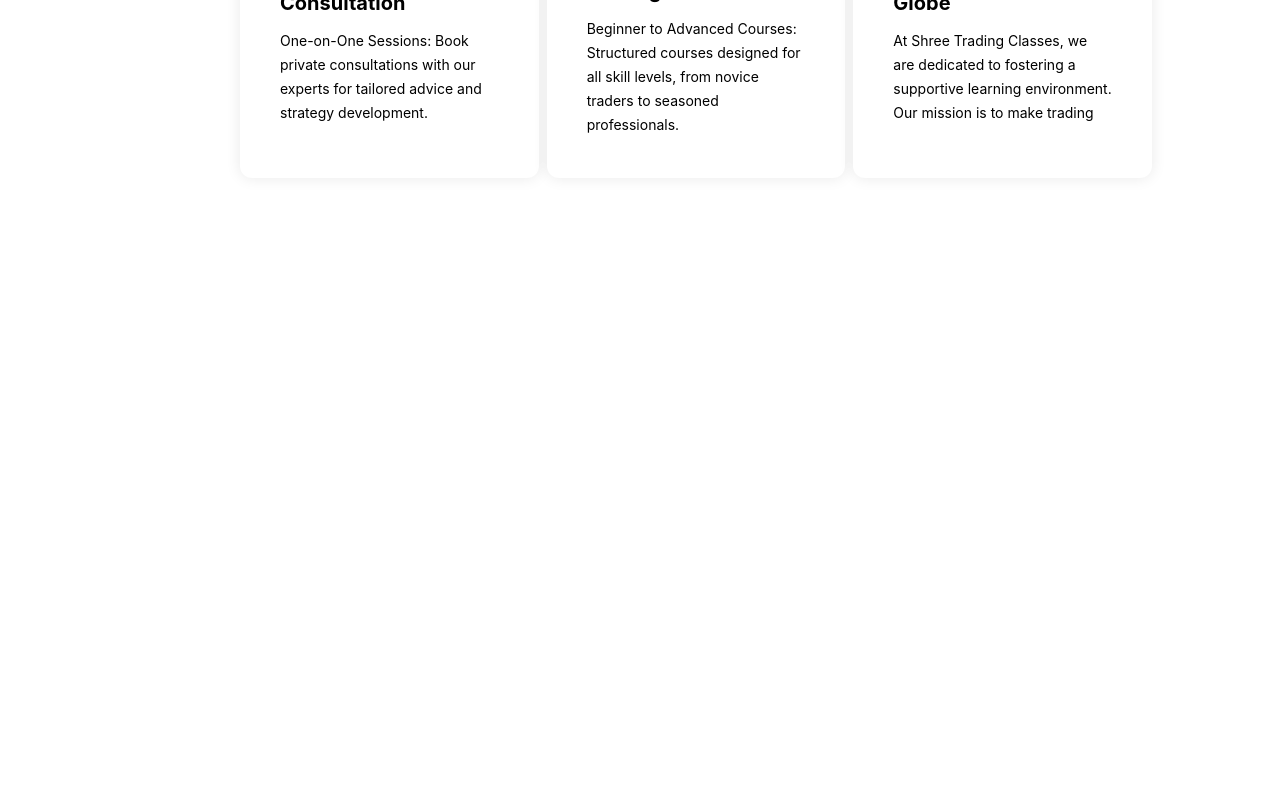
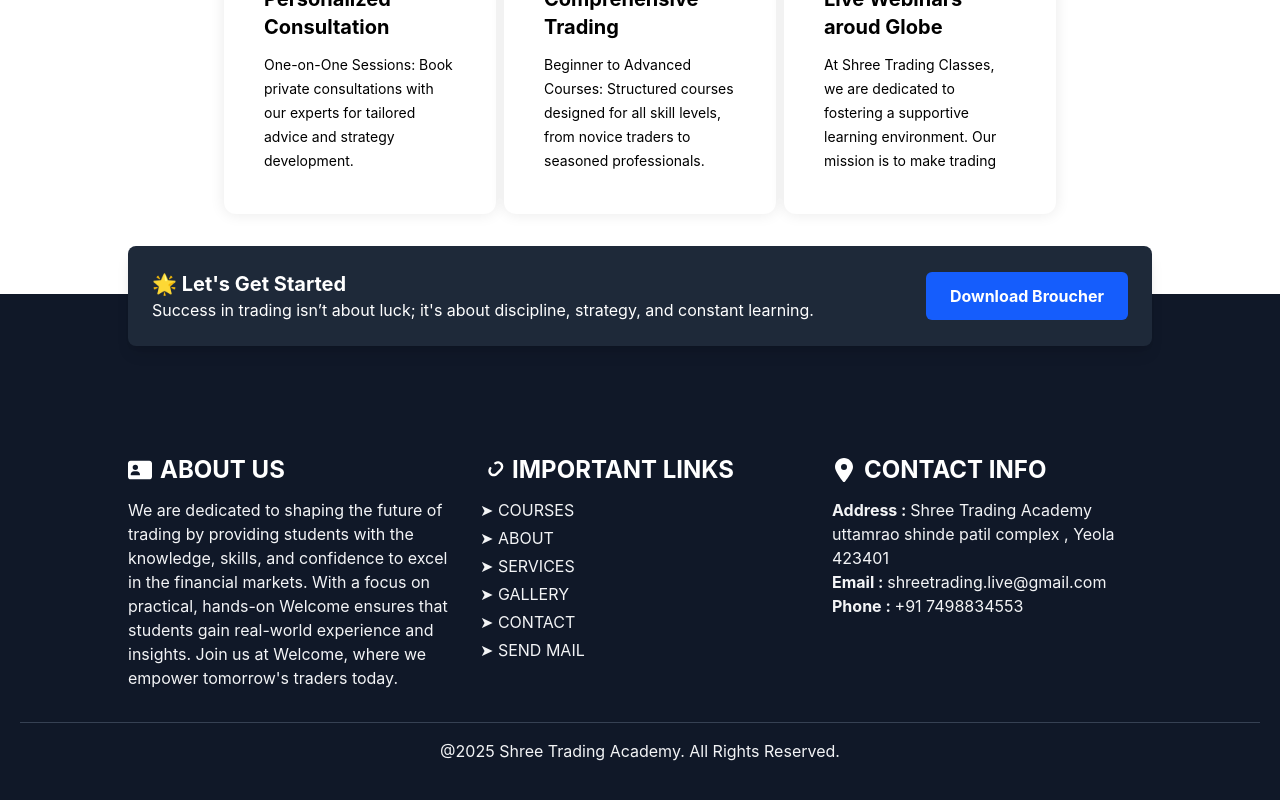
Before and after one commit to levi-hayato/shreetradingacademy, a React (Vite) app: page /services in a window 1280 px wide. Shown: the part 626-1426 px from the top of the page. Before the commit the page ends 824 px from the top, so only its background shows below. Built offline with nearby package versions, Linux system fonts and the light colour scheme.

Commit message:
Footer and GoToTop

```diff
--- a/src/App.jsx
+++ b/src/App.jsx
@@ -7,6 +7,8 @@
 import Gallery from "./pages/Gallery"
 import Courses from "./pages/Courses"
 import Contact from "./pages/Contact"
+import Footer from "./components/Footer"
+import GoToTop from "./components/GoToTop"
 
 function App() {
 
@@ -22,6 +24,8 @@
         <Route path="/gallery" element={<Gallery/>}/>
         <Route path="*" element={<Error/>}/>
       </Routes>
+      <GoToTop/>
+      <Footer/>
   </BrowserRouter>
   )
 }
--- /dev/null
+++ b/src/components/Footer.jsx
@@ -0,0 +1,93 @@
+import React from "react";
+import { NavLink } from "react-router-dom";
+
+const Resume = 'https://drive.google.com/file/d/1b5kWM4xNih8-3JDu_efI8d5qTwSUDMn9/view?usp=sharing';
+
+const Footer = () => {
+  const downloadCV = (url) => {
+    const fileName = url.split('/').pop();
+    const aTag = document.createElement('a');
+    aTag.href = url;
+    aTag.setAttribute('download', fileName);
+    document.body.appendChild(aTag);
+    aTag.click();
+    aTag.remove();
+  };
+
+  return (
+    <div className="bg-gray-900 text-white py-10 px-5 flex flex-col items-center">
+      {/* Call-to-Action Section */}
+      <div className="flex flex-col md:flex-row items-center justify-between gap-5 w-full max-w-screen-lg p-6 bg-gray-800 shadow-lg rounded-lg transform -translate-y-22">
+        <div>
+        <h3 className="text-xl font-bold">🌟 Let's Get Started</h3>
+        <p>Success in trading isn’t about luck; it's about discipline, strategy, and constant learning.</p>
+        </div>
+        <button
+          onClick={() => downloadCV(Resume)}
+          className="bg-blue-600 text-white font-bold px-6 py-3 rounded-md hover:bg-blue-500 transition duration-100"
+        >
+          Download Broucher
+        </button>
+      </div>
+
+      {/* Footer Content */}
+      <div className="grid grid-cols-1 md:grid-cols-3 gap-8 w-full max-w-screen-lg mt-5">
+        {/* About Me Section */}
+        <div>
+          <div className="flex items-center mb-3">
+            <svg xmlns="http://www.w3.org/2000/svg" viewBox="0 0 576 512" className="w-6 h-6 mr-2">
+              <path fill="white" d="M64 32C28.7 32 0 60.7 0 96L0 416c0 35.3 28.7 64 64 64l448 0c35.3 0 64-28.7 64-64l0-320c0-35.3-28.7-64-64-64L64 32zm80 256l64 0c44.2 0 80 35.8 80 80 0 8.8-7.2 16-16 16L80 384c-8.8 0-16-7.2-16-16 0-44.2 35.8-80 80-80zm-32-96a64 64 0 1 1 128 0 64 64 0 1 1 -128 0z"/>
+            </svg>
+            <h3 className="text-2xl font-bold uppercase">About Us</h3>
+          </div>
+          <p className="text-gray-100">
+          We are dedicated to shaping the future of trading by providing students with the knowledge, skills, and confidence to excel in the financial markets. With a focus on practical, hands-on Welcome ensures that students gain real-world experience and insights. Join us at Welcome, where we empower tomorrow's traders today.
+            </p>
+        </div>
+
+        {/* Important Links Section */}
+        <div>
+          <div className="flex items-center mb-3">
+            <svg xmlns="http://www.w3.org/2000/svg" viewBox="0 0 640 512" className="w-6 h-6 mr-2">
+              <path fill="white" d="M579.8 267.7c56.5-56.5 56.5-148 0-204.5c-50-50-128.8-56.5-186.3-15.4l-1.6 1.1c-14.4 10.3-17.7 30.3-7.4 44.6s30.3 17.7 44.6 7.4l1.6-1.1c32.1-22.9 76-19.3 103.8 8.6c31.5 31.5 31.5 82.5 0 114L422.3 334.8c-31.5 31.5-82.5 31.5-114 0c-27.9-27.9-31.5-71.8-8.6-103.8l1.1-1.6c10.3-14.4 6.9-34.4-7.4-44.6s-34.4-6.9-44.6 7.4l-1.1 1.6C206.5 251.2 213 330 263 380c56.5 56.5 148 56.5 204.5 0L579.8 267.7z"/>
+            </svg>
+            <h3 className="text-2xl font-bold uppercase">Important Links</h3>
+          </div>
+          <div className="flex flex-col space-y-1 uppercase">
+            {['Courses','About', 'Services', 'Gallery', 'Contact', 'Send Mail'].map((link, index) => (
+              <NavLink
+                key={index}
+                to={link === 'Send Mail' ? 'mailto:shreetrading.live@gmail.com' : `/${link.toLowerCase()}`}
+                className="text-gray-100 hover:text-blue-400 transition duration-100"
+              >
+                ➤ {link}
+              </NavLink>
+            ))}
+          </div>
+        </div>
+
+        {/* Contact Info Section */}
+        <div>
+          <div className="flex items-center mb-3">
+            <svg xmlns="http://www.w3.org/2000/svg" viewBox="0 0 384 512" className="w-6 h-6 mr-2">
+              <path fill="white" d="M215.7 499.2C267 435 384 279.4 384 192C384 86 298 0 192 0S0 86 0 192c0 87.4 117 243 168.3 307.2c12.3 15.3 35.1 15.3 47.4 0zM192 128a64 64 0 1 1 0 128 64 64 0 1 1 0-128z"/>
+            </svg>
+            <h3 className="text-2xl font-bold uppercase">Contact Info</h3>
+          </div>
+          <p className="text-gray-100"><strong>Address : </strong> Shree Trading Academy uttamrao shinde patil complex , Yeola 423401
+          </p>
+          <p className="text-gray-100"><strong>Email : </strong>shreetrading.live@gmail.com</p>
+          <p className="text-gray-100"><strong>Phone : </strong> +91 7498834553</p>
+        </div>
+      </div>
+
+      {/* Copyright Section */}
+      <div className="w-full mt-8 text-center">
+        <hr className="border-gray-700 mb-4" />
+        <p className="text-gray-100">@{new Date().getFullYear()} Shree Trading Academy. All Rights Reserved.</p>
+      </div>
+    </div>
+  );
+};
+
+export default Footer;
--- /dev/null
+++ b/src/components/GoToTop.jsx
@@ -0,0 +1,41 @@
+import React, { useEffect, useState } from 'react';
+import { FaArrowUp } from 'react-icons/fa';
+
+const GoToTop = () => {
+  const [isVisible, setIsVisible] = useState(false);
+
+  const goToBtn = () => {
+    window.scrollTo({ top: 0, left: 0, behavior: 'smooth' });
+  };
+
+  const listenToScroll = () => {
+    const heightToHidden = 250;
+    const winScroll = document.body.scrollTop || document.documentElement.scrollTop;
+
+    if (winScroll > heightToHidden) {
+      setIsVisible(true);
+    } else {
+      setIsVisible(false);
+    }
+  };
+
+  useEffect(() => {
+    window.addEventListener('scroll', listenToScroll);
+    return () => window.removeEventListener('scroll', listenToScroll);
+  }, []);
+
+  return (
+    <>
+      {isVisible && (
+        <div
+          className="fixed bottom-20 right-20 z-50 w-14 h-14 bg-btn text-white rounded-full flex justify-center items-center cursor-pointer shadow-lg hover:bg-blue-700 transition-colors duration-300"
+          onClick={goToBtn}
+        >
+          <FaArrowUp className="animate-bounce" />
+        </div>
+      )}
+    </>
+  );
+};
+
+export default GoToTop;
--- a/src/pages/Services.jsx
+++ b/src/pages/Services.jsx
@@ -8,8 +8,8 @@
   return (
 
     <>
-      <h1 className='text-black text-2xl w-full flex flex-col items-center justify-start font-extrabold uppercase relative after:block after:w-20 after:h-1 hover:after:bg-indigo-500 after:transition-all after:duration-300 hover:after:w-20 after:mt-1 after:mb-2 overflow-y-hidden'>Services</h1>
-      <div className='grid lg:grid-cols-3 grid-cols-1 md:grid-cols-2 gap-2 px-4 md:px-30 p-5 mx-30 w-[90%] items-center justify-center  overflow-y-hidden'>
+      <h1 className='text-black text-2xl pt-9 w-full flex flex-col items-center justify-start font-extrabold uppercase relative after:block after:w-20 after:h-1 hover:after:bg-indigo-500 after:transition-all after:duration-300 hover:after:w-20 after:mt-1 after:mb-2 overflow-y-hidden'>Services</h1>
+      <div className='grid lg:grid-cols-3 grid-cols-1 md:grid-cols-2 gap-2 px-2 md:px-40 pb-20 p-5 mx-auto w-[90%] items-center justify-center  overflow-y-hidden'>
 
         {
           ServicesData.map((items) => {
```
